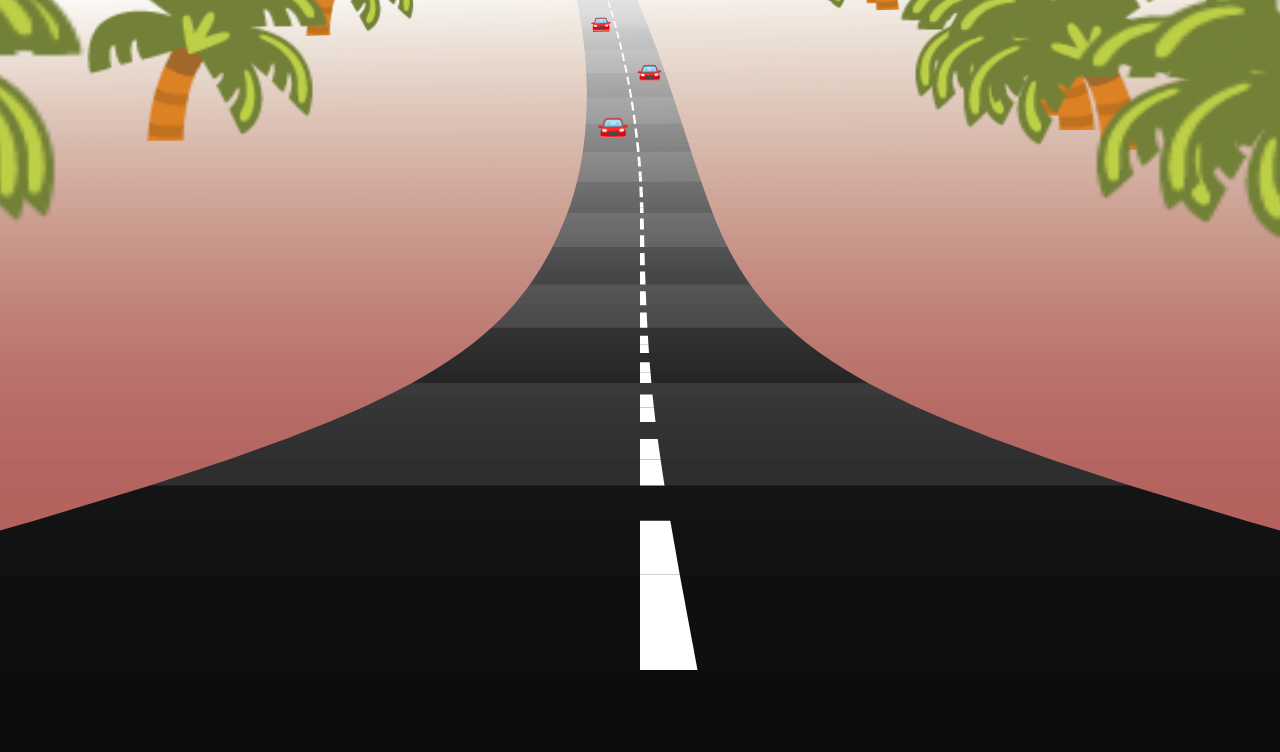
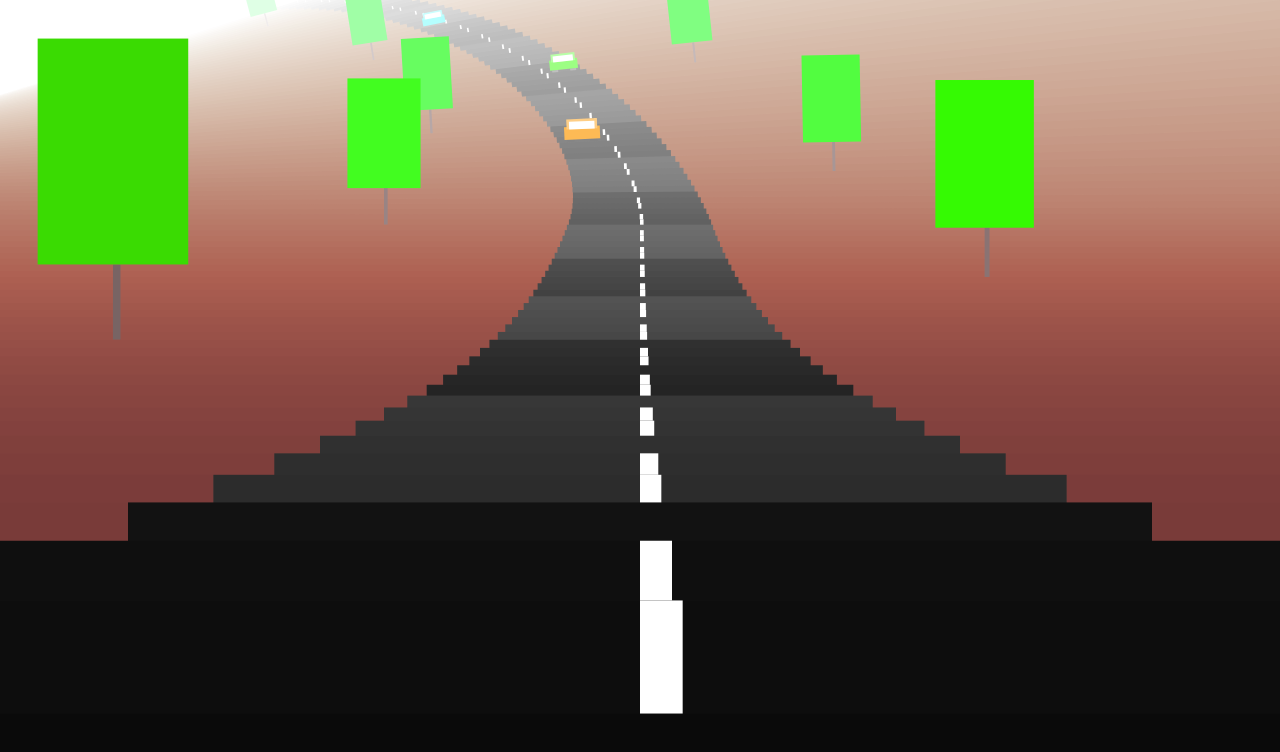
Before and after one commit to madmaw/moto1kross, a website built with webpack: page index.html in a window 1280 px wide. Built offline with Linux system fonts and the light colour scheme; animation ran at ten frames a second.

Commit message:
moved to bitmaps from emojis

```diff
--- a/src/main/ts/index.ts
+++ b/src/main/ts/index.ts
@@ -1,13 +1,14 @@
 // comment this out for actual js1k build
-import * as bowser from 'bowser';
+//import * as bowser from 'bowser';
 
 // turn on everything
 const ALL_ON = true;
 
+const RESPONSIVE = true;
 // use a fixed with for the canvas
-const RESPONSIVE_WIDTH = true || ALL_ON?0:998;
+const RESPONSIVE_WIDTH = RESPONSIVE || ALL_ON?0:998;
 // use a fixed height for the canvas
-const RESPONSIVE_HEIGHT = true || ALL_ON?0:998;
+const RESPONSIVE_HEIGHT = RESPONSIVE || ALL_ON?0:998;
 
 // can accelerate/decelerate
 const SPEED_CONTROL = true || ALL_ON;
@@ -19,10 +20,12 @@ const OTHER_VEHICLES = true || ALL_ON;
 const FAIR_VEHICLES = false && OTHER_VEHICLES || ALL_ON;
 // are there multiple vehicles or just one
 const MULTIPLE_VEHICLES = false && OTHER_VEHICLES || ALL_ON; // big
+// do non-emoji vehicles tyres flicker as they drive
+const FLICKERING_TYRES = true || ALL_ON;
 // is there scenery
 const SCENERY = true || ALL_ON;
 // is the scenery placed randomly or evenly
-const RANDOM_SCENERY_PLACEMENT = false && SCENERY || ALL_ON;
+const RANDOM_SCENERY_PLACEMENT = false && SCENERY;
 // are there center lines
 const CENTER_LINES = true || ALL_ON;
 // is there a lap marker
@@ -32,9 +35,9 @@ const CLEAN_ROADS = false || ALL_ON;
 // do the roads change colour slightly
 const SHADED_ROADS = true || ALL_ON;
 // should we draw scenery and cars as emojis
-const USE_EMOJIS = true || ALL_ON; // big
+const USE_EMOJIS = false; // big
 // are the roads smooth or blocky
-const SMOOTH_ROADS = false && USE_EMOJIS || ALL_ON; // big
+const SMOOTH_ROADS = (false || ALL_ON)&& USE_EMOJIS ; // big
 // can be roate the terrain on the x axis
 const X_ROTATION = true || ALL_ON; // big
 // can be roate the terrain on the z axis
@@ -50,17 +53,17 @@ const SCALE_Z_PROGRESS = false || ALL_ON; // big
 // display a checkered flag when lapping
 const CHECKERED_FLAG = false || ALL_ON;
 // should terrain color rotate perfectly back to 0
-const SMOOTH_COLOR_TERRAIN = true || ALL_ON;
+const SMOOTH_COLOR_TERRAIN = false || ALL_ON;
 // should scenery colour rotate perfectly back to 0
-const SMOOTH_COLOR_SCENERY = true || ALL_ON;
+const SMOOTH_COLOR_SCENERY = false || ALL_ON;
 // correct the ligtness to 100 in distance
-const CORRECT_LIGHTNESS = true || ALL_ON; // 2 bytes
+const CORRECT_LIGHTNESS = false || ALL_ON; // 2 bytes
 // do not allow really big FPS jumps
 const MAX_DIFF = false || ALL_ON;
 // correct frame positioning for x and z rotation
 const ACCURATE_ANGLES = false || ALL_ON;
 // slow down quickly, or at the same rate as going offroad
-const FAST_SLOW = false || ALL_ON; // 1 byte?
+const FAST_SLOW = true || ALL_ON; // 1 byte?
 // fill the background with a white colour for screenshots (usually transparent)
 const WHITE_FILL = false || ALL_ON;
 // expand the setTransform into multiple calls (doesn't seem to help compression)
@@ -137,6 +140,7 @@ roadWidth = 4;
 let vehicleCount = 4;
 //vehicleCharacters = ['🚕', '🚌', '🚓', '🚗'];
 let vehicleCharacter =
+    USE_EMOJIS &&
     EMOJI_DETECT &&
     bowser.windows && bowser.osversion <= 7
     ?'\ud83d\ude97'
@@ -175,14 +179,14 @@ c.globalCompositeOperation = 'destination-over'
 let canvasWidth = RESPONSIVE_WIDTH && RESPONSIVE_HEIGHT?RESPONSIVE_WIDTH:a.width;
 let canvasHeight = RESPONSIVE_WIDTH && RESPONSIVE_HEIGHT?RESPONSIVE_HEIGHT:a.height;
 
-let kindOfHalf = SMOOTH_COLOR_TERRAIN && !HALF_IS_HALF?.36:.5;
+let kindOfHalf = SMOOTH_COLOR_TERRAIN && !HALF_IS_HALF?.36:.3;
 
 if( OTHER_VEHICLES ) {
     if( MULTIPLE_VEHICLES ) {
         for ( j=0; j<vehicleCount; j++ ) {
             vehicles.push(
                 //x
-                (j%2) * 2 + .5,
+                (j%2) * 2,
                 // z
                 j * 9
             );
@@ -207,8 +211,8 @@ while( j<trackLength ) {
     //rot = 0;
     randomValue = Math.random();
     let xTrackRotation = (Math.sin(j/lookAhead) - 1)/98 + yTrackRotation;
-    j++;
-    if( !(j % 36) && (randomValue*98)&1 ) {
+    //j++;
+    if( j && !(j % 36) && (randomValue*98)&1 ) {
         //yTrackRotation = (randomValue - yTargetTrackRotation)*2/lookAhead;
         yTrackRotation = (randomValue - yTargetTrackRotation)*2/lookAhead;
         yTargetTrackRotation = randomValue;
@@ -262,7 +266,11 @@ while( j<trackLength ) {
                 zTrackRotation,
 
                 0, // type (box)
-                minLightness, // min lightness
+                !j && LAP_MARKER
+                    ?1
+                    :(SHADED_ROADS)
+                        ?(((j / 6) | 0) % 2) * .1
+                        :0, // min lightness
                 0, // hue
                 0, // saturation
                 0, // x
@@ -273,7 +281,7 @@ while( j<trackLength ) {
                 SMOOTH_COLOR_TERRAIN
                     ?j * .36
                     :j, // hue
-                36, // saturation
+                50, // saturation
                 -98, // x
                 998, // width
 
@@ -342,6 +350,9 @@ while( j<trackLength ) {
         );
 
     }
+    //track.push(scenery);
+    track[j++] = scenery;
+
     if( j % 3 && CENTER_LINES ) {
         scenery.splice(sceneryOffset, 0,
             0, // type
@@ -357,6 +368,7 @@ while( j<trackLength ) {
         zCurrent = randomValue;
     }
     if( SCENERY && (zCurrent > .8 && RANDOM_SCENERY_PLACEMENT || !RANDOM_SCENERY_PLACEMENT && !(j%9) || !j && CHECKERED_FLAG) ) {
+        if( USE_EMOJIS ) {
             if( RANDOM_SCENERY_PLACEMENT ) {
                 yScale = zCurrent;
                 zCurrent *= 9;
@@ -370,7 +382,6 @@ while( j<trackLength ) {
                 xScale = j%2?kindOfHalf:-kindOfHalf;
                 yScale = kindOfHalf;
             }
-        if( USE_EMOJIS ) {
             if( SCALE_Z_PROGRESS ) {
                 scenery.push(
                     (j||!CHECKERED_FLAG)?sceneryCharacter:'🏁',
@@ -402,18 +413,38 @@ while( j<trackLength ) {
 
             }
         } else {
+            x = j%2?roadWidth+4:-6;
+
             scenery.push(
-                2, // type (box) - y
+                4, // type (box) - y
                 kindOfHalf, // min lightness
-                j + 98, // hue
+                (SMOOTH_COLOR_SCENERY
+                    ?j * .36
+                    :j)+98, // hue
                 98, // saturation
                 x, // x1
                 2, // width
+                3, // height
+
+                1, // type (box) - y
+                kindOfHalf, // min lightness
+                0, // hue
+                9, // saturation
+                x+1, // x1
+                .1, // width
+                1, // height
+
+                9, // type box - y
+                kindOfHalf,
+                -j,
+                98,
+                randomValue*roadWidth,
+                1,
+                1
             )
         }
     }
 
-    track.push(scenery);
 }
 if( LEFT_RIGHT_CONTROL || SPEED_CONTROL ) {
     onkeydown = (e: KeyboardEvent) => {
@@ -488,7 +519,7 @@ if( LEFT_RIGHT_CONTROL || SPEED_CONTROL ) {
 
 
 xCurrent = 2; // roadWidth/2
-yCurrent = kindOfHalf;
+yCurrent = .5;
 if( !STORE_X_ROTATION ) {
     randomValue /= 98;
 }
@@ -577,7 +608,7 @@ f = (now?: number) => {
                             ?SCALE_Z_PROGRESS
                                 ?8
                                 :7
-                            :12);
+                            :35);
                 }
                 vehicleZ += diff / (83 - j * 9 + vehicleZ - zCurrent);
                 let newFrameIndex = (vehicleZ | 0)+1;
@@ -607,46 +638,79 @@ f = (now?: number) => {
                     }
                 } else {
                     newFrame.splice(sceneryOffset, 0,
-                        // body
-                        1, // height
-                        .4, // lightness
+                        // windshield
+                        .8, // y
+                        1, // lightness
+                        0, // hue
+                        0, // saturation
+                        vehicleX + .4, //x
+                        1, // width
+                        .3, // height
+
+                        // roof
+                        .9, // y
+                        .5, // lightness
                         36 * j, // hue
                         98, // saturation
-                        vehicleX, //x
-                        2, // width
+                        vehicleX + .3, //x
+                        1.2, // width
+                        .4, // height
 
-                        1.3, // height
-                        .6, // lightness
+
+                        // body
+                        .6, // y
+                        kindOfHalf, // lightness
                         36 * j, // hue
                         98, // saturation
-                        vehicleX+.1, //x
-                        1.6, // width
+                        vehicleX + .2, //x
+                        1.4, // width
+                        .5, // height
+
+                        // left tyre
+                        .1, // y
+                        FLICKERING_TYRES?vehicleZ%kindOfHalf:.1, // lightness
+                        0, // hue
+                        0, // saturation
+                        vehicleX + .3, //x
+                        .3, // width
+                        .1, // height
+
+                        // right tyre
+                        .1, // y
+                        FLICKERING_TYRES?vehicleZ%kindOfHalf:.1, // lightness
+                        0, // hue
+                        0, // saturation
+                        vehicleX + 1.2, //x
+                        .3, // width
+                        .1, // height
+
                     );
+
 
                 }
                 vehicles[j++] = vehicleZ;
             }
         } else {
-            let oldFrame = track[((vehicleZ | 0)+1)%trackLength];
+            scenery = track[((vehicleZ | 0)+1)%trackLength];
             if( now ) {
-                oldFrame.splice(
+                scenery.splice(
                     sceneryOffset,
                     USE_EMOJIS
                         ?SCALE_Z_PROGRESS
                             ?8
                             :7
-                        :12);
+                        :35);
             }
             if( FAIR_VEHICLES ) {
-                vehicleZ += diff / (23 + vehicleZ - zCurrent) * Math.cos(oldFrame[yRotationOffset]);
+                vehicleZ += diff / (23 + vehicleZ - zCurrent) * (1 - Math.sin(scenery[yRotationOffset]*2));
             } else {
                 vehicleZ += diff / (23 + vehicleZ - zCurrent);
             }
             let newFrameIndex = (vehicleZ | 0)+1;
-            let newFrame = track[newFrameIndex%trackLength];
+            scenery = track[newFrameIndex%trackLength];
             if( USE_EMOJIS ) {
                 if( SCALE_Z_PROGRESS ) {
-                    newFrame.splice(sceneryOffset, 0,
+                    scenery.splice(sceneryOffset, 0,
                         vehicleCharacter,
                         kindOfHalf,
                         0,
@@ -657,7 +721,7 @@ f = (now?: number) => {
                         vehicleX,
                     );
                 } else {
-                    newFrame.splice(sceneryOffset, 0,
+                    scenery.splice(sceneryOffset, 0,
                         vehicleCharacter,
                         kindOfHalf,
                         0,
@@ -668,22 +732,52 @@ f = (now?: number) => {
                     );
                 }
             } else {
-                newFrame.splice(sceneryOffset, 0,
-                    // body
-                    .6, // height
-                    .4, // lightness
+                scenery.splice(sceneryOffset, 0,
+                    // windshield
+                    .8, // y
+                    1, // lightness
+                    0, // hue
+                    0, // saturation
+                    .4, //x
+                    1, // width
+                    .3, // height
+
+                    // roof
+                    .9, // y
+                    .5, // lightness
                     0, // hue
                     98, // saturation
-                    vehicleX, //x
-                    2, // width
+                    .3, //x
+                    1.2, // width
+                    .4, // height
 
-                    1, // height
-                    .6, // lightness
+
+                    // body
+                    .6, // y
+                    kindOfHalf, // lightness
                     0, // hue
                     98, // saturation
-                    vehicleX+.1, //x
-                    1.6, // width
+                    .2, //x
+                    1.4, // width
+                    .5, // height
 
+                    // left tyre
+                    .1, // y
+                    FLICKERING_TYRES?vehicleZ%kindOfHalf:.1, // lightness
+                    0, // hue
+                    0, // saturation
+                    .3, //x
+                    .3, // width
+                    .1, // height
+
+                    // right tyre
+                    .1, // y
+                    FLICKERING_TYRES?vehicleZ%kindOfHalf:.1, // lightness
+                    0, // hue
+                    0, // saturation
+                    1.2, //x
+                    .3, // width
+                    .1, // height
 
                 );
 
@@ -714,8 +808,6 @@ f = (now?: number) => {
     let previousOffsetX = offsetX;
     let previousOffsetY = offsetY;
     while( i < lookAhead ) {
-        let f = zCurrent + i;
-        let fi = f | 0;
         i++;
 
         //sinOrYTrackRotation = Math.sin(zRotation);
@@ -739,7 +831,8 @@ f = (now?: number) => {
                 offsetY += Math.sin(xRotation);
             }
         }
-        scenery = track[fi%trackLength];
+
+        scenery = track[((zCurrent + i)| 0)%trackLength];
         if( i > 1 ) {
             // render the frame
             j = sceneryOffset;
@@ -790,7 +883,7 @@ f = (now?: number) => {
                     }
 
                     if( EXPANDED_TRANSFORM ) {
-                        c.setTransform(
+                        c.transform(
                             scaledScale,
                             0,
                             0,
@@ -848,7 +941,7 @@ f = (now?: number) => {
                     }
 
                 } else {
-                    c.setTransform(
+                    c.transform(
                         scale,
                         0,
                         0,
@@ -862,10 +955,10 @@ f = (now?: number) => {
                             Math.sin(zRotation),
                             -Math.sin(zRotation),
                             Math.cos(zRotation),
-                            0,
-                            0
+                            offsetX * Math.cos(zRotation) - offsetY * Math.sin(zRotation),
+                            offsetY * Math.cos(zRotation) + offsetX * Math.sin(zRotation)
                         );
-                    }
+                    } else {
                         c.transform(
                             xScaling,
                             0,
@@ -875,6 +968,7 @@ f = (now?: number) => {
                             offsetY
                         );
 
+                    }
                 }
 
                 if( type && USE_EMOJIS && (SCENERY || OTHER_VEHICLES) ) {
@@ -926,11 +1020,11 @@ f = (now?: number) => {
                         if( USE_EMOJIS ) {
                             c.fillRect(x, j/998, width, 9);
                         } else {
-                            c.fillRect(x, -type + j/998, width, 9);
+                            c.fillRect(x, -type, width, type?scenery[j++]:9);
                         }
                     }
                 }
-
+                c.setTransform(1, 0, 0, 1, 0, 0);
             }
         }
         if( X_ROTATION ) {
@@ -950,7 +1044,6 @@ f = (now?: number) => {
         previousOffsetY = offsetY;
     }
 
-    c.setTransform(1, 0, 0, 1, 0, 0);
     if( WHITE_FILL) {
         c.fillStyle = '#fff';
         c.fillRect(0, 0, canvasWidth, canvasHeight);
```
Also changed, not shown: README.md, build/bundle.js, dist/index.html. Lines whose indentation alone changed are shown as unchanged.
